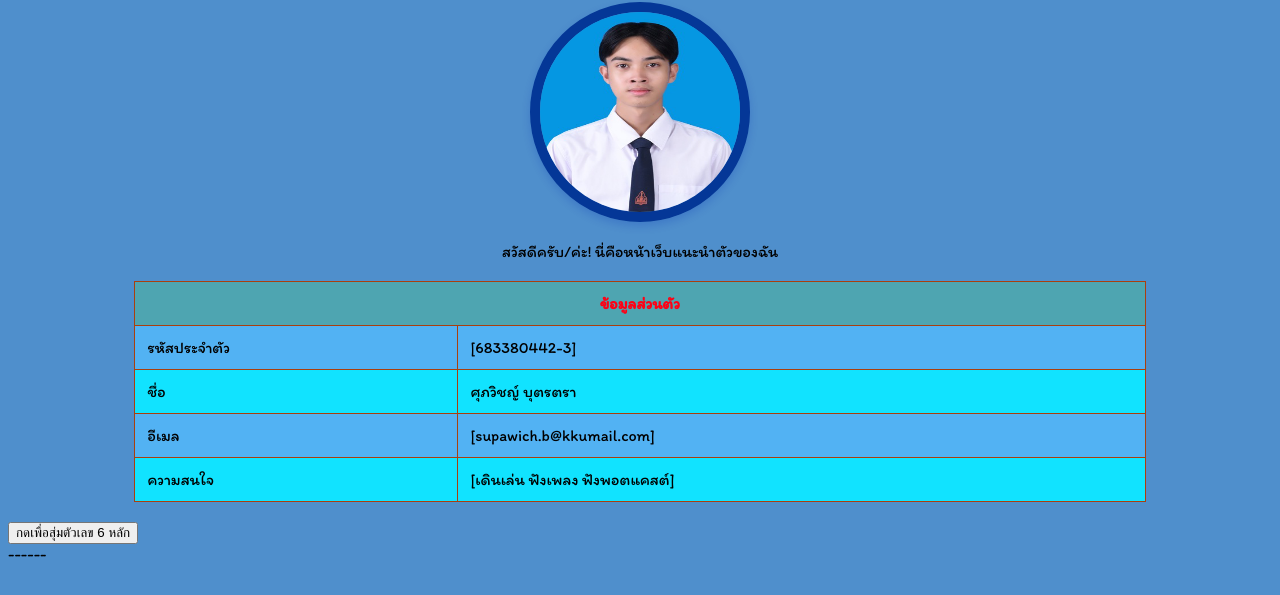
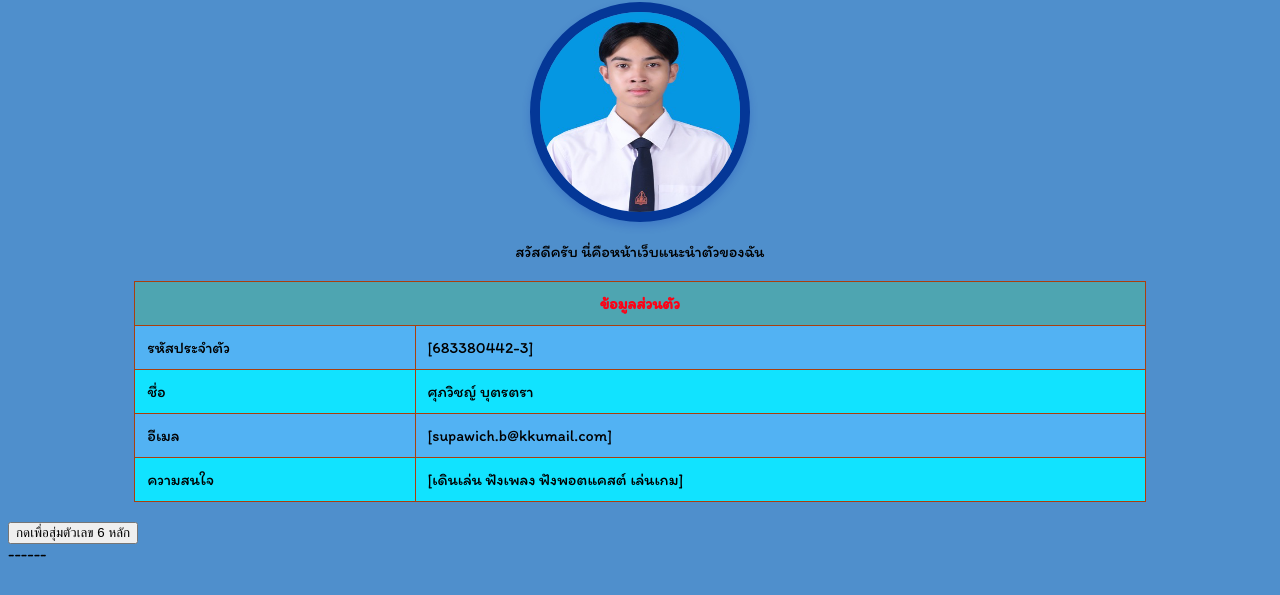
Before and after one commit to supawichb-del/supawich-website, a plain HTML site: page index.html in a window 1280 px wide. Shown: the part 79-674 px from the top of the page. Drawn offline with Linux system fonts and the light colour scheme.

Commit message:
Update index.html

```diff
--- a/index.html
+++ b/index.html
@@ -7,7 +7,7 @@
     <h1>หน้าแนะนำตัวของฉัน</h1>
 
     <img src="myphoto.png" alt="รูปภาพของฉัน" width="200">
-    <p>สวัสดีครับ/ค่ะ! นี่คือหน้าเว็บแนะนำตัวของฉัน</p>
+    <p>สวัสดีครับ นี่คือหน้าเว็บแนะนำตัวของฉัน</p>
 
     <table border="1">
         <thead>
@@ -30,7 +30,7 @@
             </tr>
             <tr>
                 <td>ความสนใจ</td>
-                <td>[เดินเล่น ฟังเพลง ฟังพอตแคสต์]</td>
+                <td>[เดินเล่น ฟังเพลง ฟังพอตแคสต์ เล่นเกม]</td>
             </tr>
         </tbody>
     </table>
```
